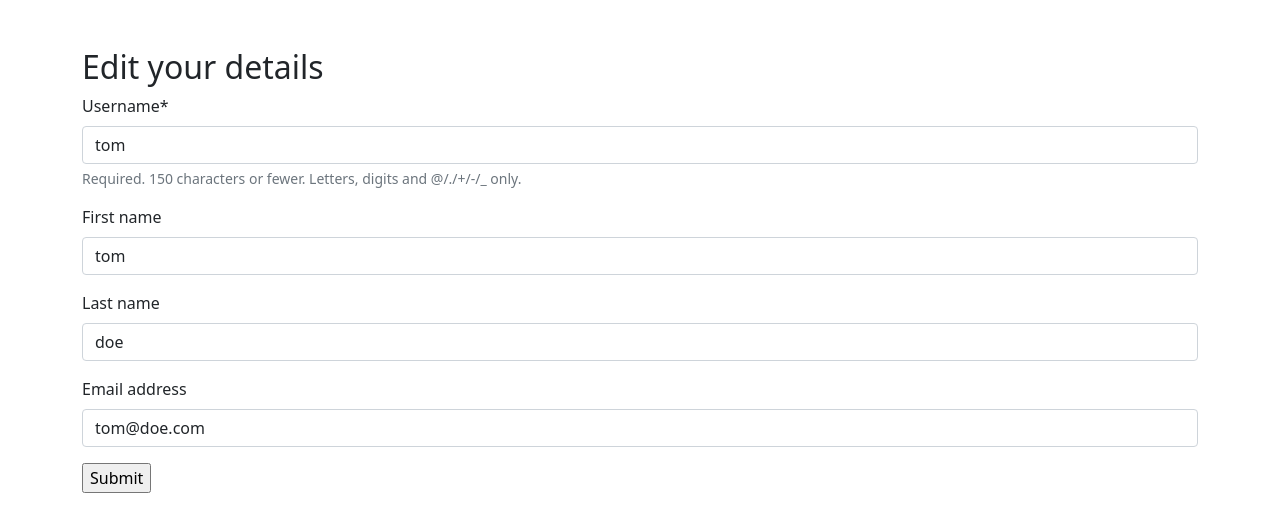
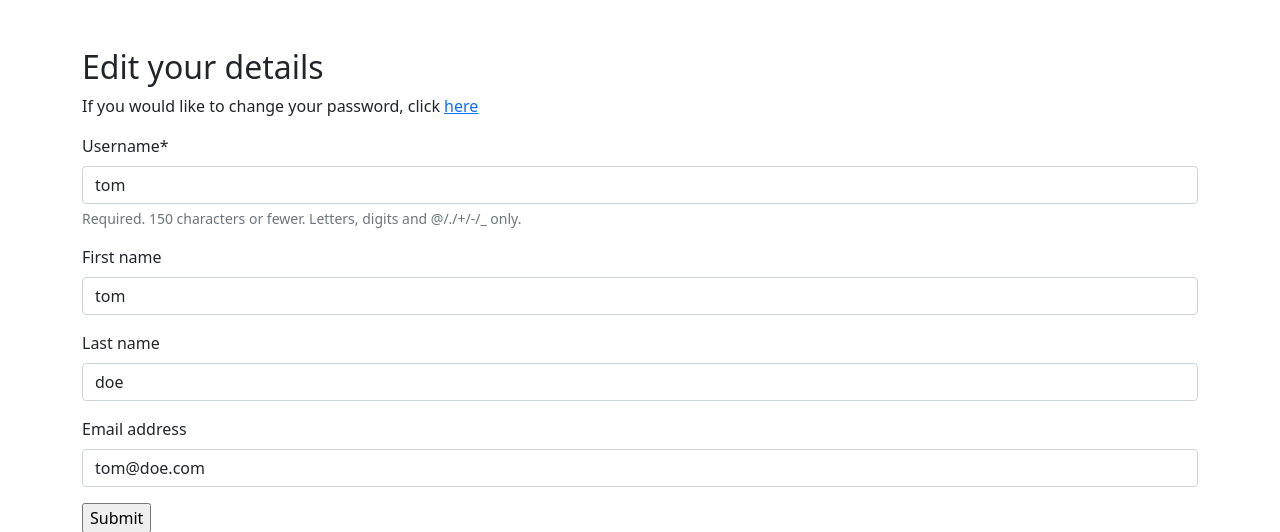
Before and after one commit to Tony118g/bundu-restaurant, a Django app: page /accounts/edit_account/5/ in a window 1280 px wide. Shown: the part 76-608 px from the top of the page. Run offline with Django 3.2, Linux system fonts and the light colour scheme; a user stored in the database is signed in; data comes from the database, SQL or seed files in the repository; both versions use the stored data as it was after the commit; some libraries are stand-ins or nearby versions.

Commit message:
Add functionality for a user to change password

```diff
--- a/accounts/templates/edit_account.html
+++ b/accounts/templates/edit_account.html
@@ -5,6 +5,7 @@
 
 <div class="container below-nav fill-screen pt-5">
     <h2>Edit your details</h2>
+    <p>If you would like to change your password, click <a href="{% url 'account_change_password' %}">here</a></p>
     <div class="form-group">
         <form action="" method="POST">
             {% csrf_token %}
--- a/accounts/urls.py
+++ b/accounts/urls.py
@@ -1,5 +1,6 @@
 from . import views
 from .forms import SignUpForm
+from django.urls import reverse_lazy
 from django.urls import path
 from allauth.account import views as auth_views
 
@@ -8,5 +9,6 @@ urlpatterns = [
     path('accounts/profile/', views.profile_page, name='profile_page'),
     path('accounts/edit_account/<str:pk>/', views.edit_account, name='edit_account'),
     path('accounts/delete_account/<str:pk>/', views.delete_account, name='delete_account'),
+    path('accounts/password/change/', auth_views.PasswordChangeView.as_view(success_url=reverse_lazy('profile_page'))),
     path('accounts/signup/', auth_views.SignupView.as_view(form_class=SignUpForm)),
 ]
--- a/templates/account/password_change.html
+++ b/templates/account/password_change.html
@@ -1,10 +1,11 @@
-{% extends "account/base.html" %}
+{% extends "base.html" %}
 
 {% load i18n %}
 
 {% block head_title %}{% trans "Change Password" %}{% endblock %}
 
 {% block content %}
+    <div class="container below-nav fill-screen">
         <h1>{% trans "Change Password" %}</h1>
 
         <form method="POST" action="{% url 'account_change_password' %}" class="password_change">
@@ -13,4 +14,5 @@
             <button type="submit" name="action">{% trans "Change Password" %}</button>
             <a href="{% url 'account_reset_password' %}">{% trans "Forgot Password?" %}</a>
         </form>
+    </div>
 {% endblock %}
```
Also changed, not shown: db.sqlite3. Lines whose indentation alone changed are shown as unchanged.
